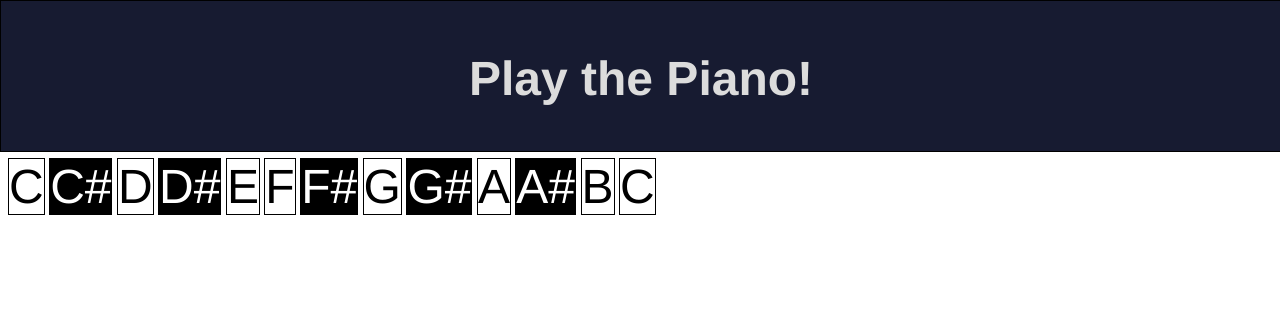
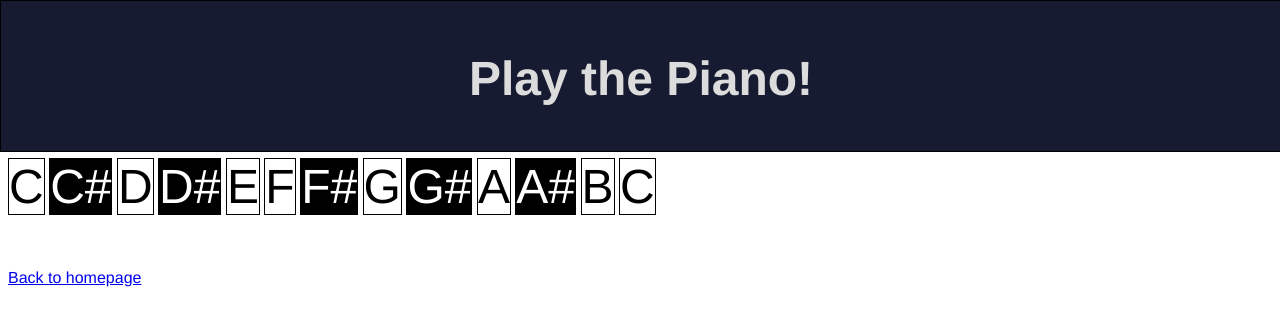
Before and after one commit to briansukalski/briansukalski.github.io, a plain HTML site: page subpages/keyboard.html in a window 1280 px wide. Drawn offline with Linux system fonts and the light colour scheme.

Commit message:
Add link back to homepage

```diff
--- a/subpages/keyboard.html
+++ b/subpages/keyboard.html
@@ -10,6 +10,7 @@
         <header>
             <h1>Play the Piano!</h1>
         </header>
+        <body>
             <div id="keyboard">
                 <div id="c-natural-1" class="key white-key">C</div>
                 <div id="c-sharp" class="key black-key">C#</div>
@@ -25,6 +26,11 @@
                 <div id="b-natural" class="key white-key">B</div>
                 <div id="c-natural-2" class="key white-key">C</div>
             </div>
+
+            <br><br><br>
+            <a href="../index.html">Back to homepage</a>
+
+        </body>
     </body>
 
 
```
Lines whose indentation alone changed are shown as unchanged.
